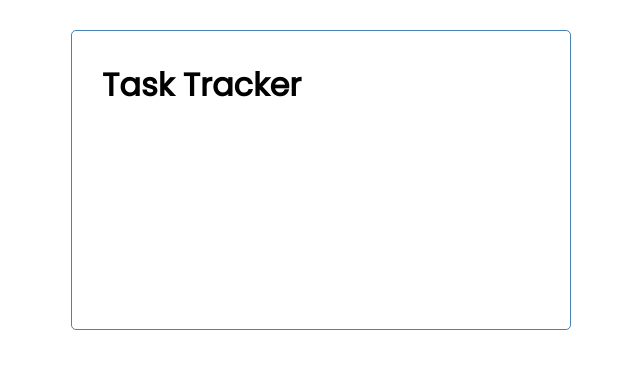
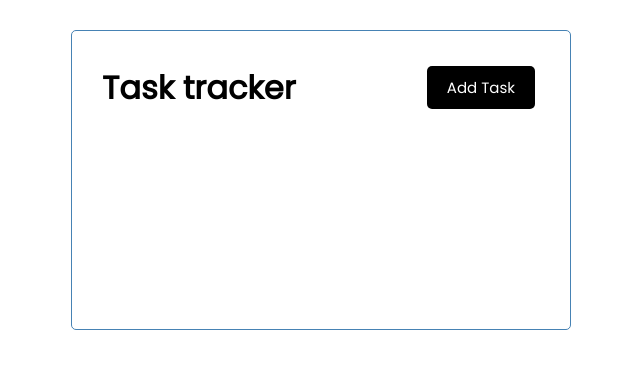
Before and after one commit to TedVu/vue-mastery, a Vue app in the folder vue-crashcourse/: page / in a window 1280 px wide. Shown: the top 368 px of the page, without its empty margins (319-959 px from the left). Built offline with nearby package versions, Linux system fonts and the light colour scheme.

Commit message:
Add styling and props for button

```diff
--- a/vue-crashcourse/src/App.vue
+++ b/vue-crashcourse/src/App.vue
@@ -1,6 +1,6 @@
 <template>
   <div class="container">
-    <HeaderComponent title="Task Tracker"/>
+    <HeaderComponent title='Task tracker'/>
   </div>
 </template>
 
--- /dev/null
+++ b/vue-crashcourse/src/components/Button.vue
@@ -0,0 +1,14 @@
+<template>
+    <button class="btn"> {{ text }}</button>
+</template>
+
+<script>
+    export default {
+        name: 'ButtonComponent',
+        props: {
+            text :{
+                type: String
+            }
+        }
+    }
+</script>
--- a/vue-crashcourse/src/components/Header.vue
+++ b/vue-crashcourse/src/components/Header.vue
@@ -1,13 +1,24 @@
 <template>
     <header>
         <h1> {{title}}</h1>
+        <ButtonComponent text="Add Task"/>
     </header>
 </template>
 
 <script>
+
+import ButtonComponent from './Button.vue';
     export default {
         name: 'HeaderComponent',
-        props: ['title']
+        props: {
+            title: {
+                type:String,
+                default: 'Hello world'
+            }
+        },
+        components: {
+            ButtonComponent
+        }
     }
 </script>
 
```
